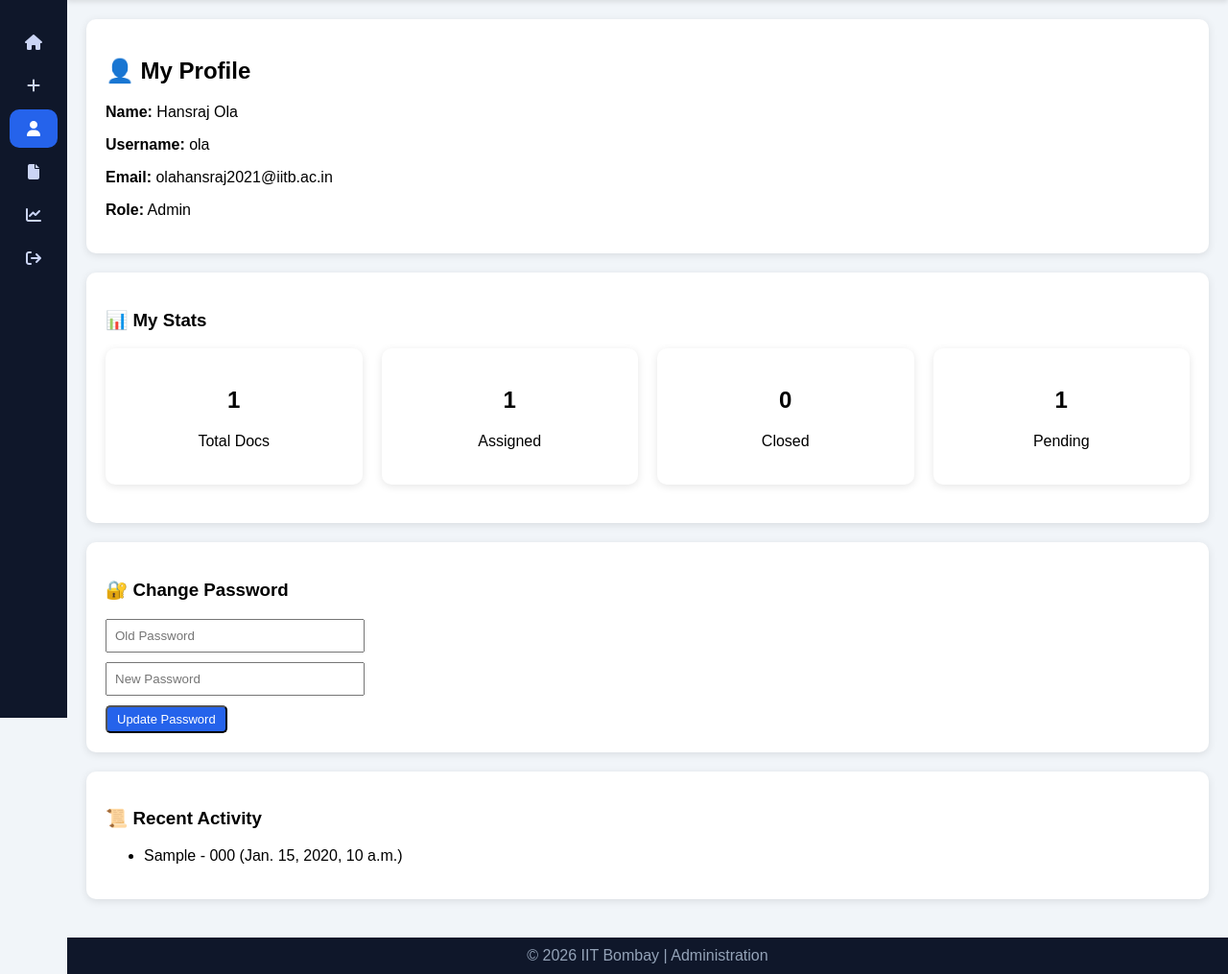
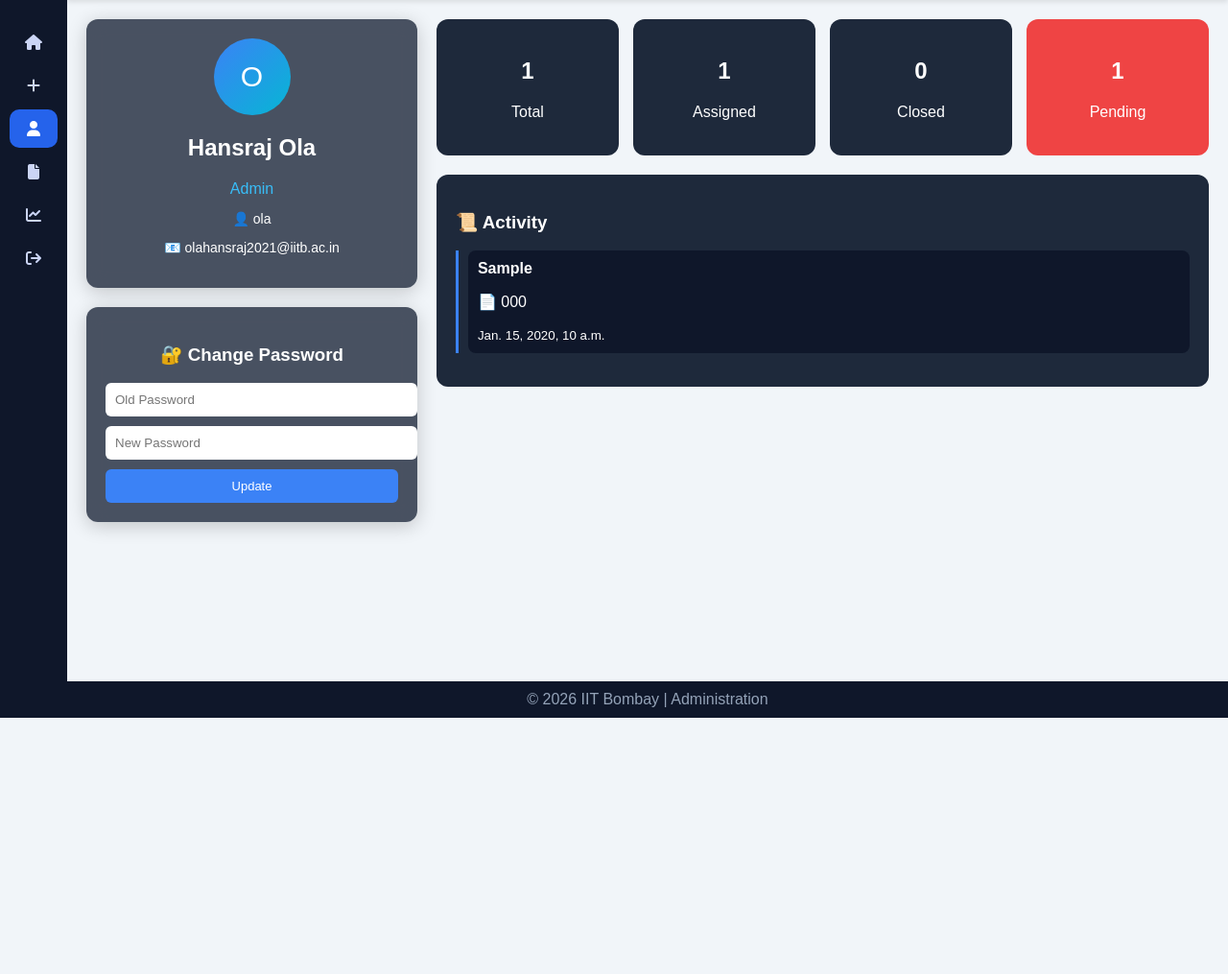
Before and after one commit to olahansraj2021/dts-system, a Django app: page /profile/ in a window 1280 px wide. Shown: the part 52-1067 px from the top of the page at 96% size. After the commit the page ends 800 px from the top, so only its background shows below. Run offline with Django 5.2, Linux system fonts and the light colour scheme; a user stored in the database is signed in; data comes from the database, SQL or seed files in the repository; tables that the repository leaves empty hold one stand-in row (values such as "Sample post").

Commit message:
updated profile

```diff
--- a/core/templates/profile.html
+++ b/core/templates/profile.html
@@ -1,83 +1,239 @@
 {% extends 'base.html' %}
 {% block content %}
 
-<div class="card">
+<div class="profile-container">
 
-    <h2>👤 My Profile</h2>
+<!-- LEFT PANEL -->
+<div class="left-panel">
 
-    <!-- USER INFO -->
-    <div style="margin-top:15px;">
-        <p><strong>Name:</strong> {{ request.user.get_full_name }}</p>
-        <p><strong>Username:</strong> {{ request.user.username }}</p>
-        <p><strong>Email:</strong> {{ request.user.email }}</p>
-        <p><strong>Role:</strong> {{ request.user.profile.role }}</p>
+    <div class="profile-box">
+
+        <div class="avatar">
+            {{ request.user.username|slice:":1"|upper }}
+        </div>
+
+        <h2>{{ request.user.get_full_name }}</h2>
+        <p class="role">{{ request.user.profile.role }}</p>
+
+        <div class="info">
+            <p>👤 {{ request.user.username }}</p>
+            <p>📧 {{ request.user.email }}</p>
+        </div>
+
+    </div>
+
+    <!-- PASSWORD -->
+    <div class="profile-box">
+        <h3>🔐 Change Password</h3>
+
+        <form method="POST">
+        {% csrf_token %}
+
+        <input type="password" name="old_password" placeholder="Old Password" required>
+        <input type="password" name="new_password" placeholder="New Password" required>
+
+        <button class="btn">Update</button>
+
+        </form>
     </div>
 
 </div>
 
+<!-- RIGHT PANEL -->
+<div class="right-panel">
 
-<!-- STATS -->
-<div class="card">
-    <h3>📊 My Stats</h3>
+    <!-- STATS -->
+    <div class="stats">
 
-    <div style="display:flex; gap:20px; margin-top:10px; flex-wrap:wrap;">
-
-        <div class="card" style="flex:1; text-align:center;">
+        <div class="stat">
             <h2>{{ total_docs }}</h2>
-            <p>Total Docs</p>
+            <p>Total</p>
         </div>
 
-        <div class="card" style="flex:1; text-align:center;">
+        <div class="stat">
             <h2>{{ assigned_docs }}</h2>
             <p>Assigned</p>
         </div>
 
-        <div class="card" style="flex:1; text-align:center;">
+        <div class="stat">
             <h2>{{ closed_docs }}</h2>
             <p>Closed</p>
         </div>
 
-        <div class="card" style="flex:1; text-align:center;">
+        <div class="stat highlight">
             <h2>{{ pending_docs }}</h2>
             <p>Pending</p>
         </div>
 
     </div>
-</div>
 
+    <!-- ACTIVITY -->
+    <div class="activity-box">
 
-<!-- CHANGE PASSWORD -->
-<div class="card">
-    <h3>🔐 Change Password</h3>
+        <h3>📜 Activity</h3>
 
-    <form method="POST">
-        {% csrf_token %}
+        <div class="activity-list">
 
-        <input type="password" name="old_password" placeholder="Old Password" required
-               style="display:block; margin-bottom:10px; padding:8px; width:250px;">
+        {% for item in activity %}
 
-        <input type="password" name="new_password" placeholder="New Password" required
-               style="display:block; margin-bottom:10px; padding:8px; width:250px;">
+            <div class="activity-item">
 
-        <button class="btn blue">Update Password</button>
-    </form>
-</div>
+                <div class="line"></div>
 
+                <div class="content">
+                    <b>{{ item.action }}</b>
+                    <p>📄 {{ item.document.doc_number }}</p>
+                    <small>{{ item.timestamp }}</small>
+                </div>
 
-<!-- RECENT ACTIVITY -->
-<div class="card">
-    <h3>📜 Recent Activity</h3>
+            </div>
 
-    <ul>
-        {% for item in activity %}
-            <li>
-                {{ item.action }} - {{ item.document.doc_number }} ({{ item.timestamp }})
-            </li>
         {% empty %}
-            <li>No activity yet</li>
+
+            <p>No activity</p>
+
         {% endfor %}
-    </ul>
+
+        </div>
+
+    </div>
 
 </div>
 
+</div>
+
+<!-- 🎨 CSS -->
+<style>
+
+/* LAYOUT */
+.profile-container{
+display:flex;
+gap:20px;
+}
+
+.left-panel{
+width:30%;
+display:flex;
+flex-direction:column;
+gap:20px;
+}
+
+.right-panel{
+width:70%;
+display:flex;
+flex-direction:column;
+gap:20px;
+}
+
+/* PROFILE BOX */
+.profile-box{
+background:rgba(30,41,59,0.8);
+padding:20px;
+border-radius:12px;
+color:white;
+backdrop-filter:blur(10px);
+box-shadow:0 4px 20px rgba(0,0,0,0.2);
+text-align:center;
+}
+
+/* AVATAR */
+.avatar{
+width:80px;
+height:80px;
+background:linear-gradient(135deg,#3b82f6,#06b6d4);
+display:flex;
+align-items:center;
+justify-content:center;
+border-radius:50%;
+font-size:30px;
+margin:auto;
+margin-bottom:10px;
+}
+
+/* ROLE */
+.role{
+color:#38bdf8;
+margin-bottom:10px;
+}
+
+/* INFO */
+.info{
+margin-top:10px;
+font-size:14px;
+}
+
+/* STATS */
+.stats{
+display:grid;
+grid-template-columns:repeat(4,1fr);
+gap:15px;
+}
+
+.stat{
+background:#1e293b;
+color:white;
+padding:20px;
+border-radius:12px;
+text-align:center;
+transition:0.2s;
+}
+
+.stat:hover{
+transform:translateY(-5px);
+}
+
+.stat.highlight{
+background:#ef4444;
+}
+
+/* ACTIVITY */
+.activity-box{
+background:#1e293b;
+padding:20px;
+border-radius:12px;
+color:white;
+}
+
+.activity-item{
+display:flex;
+gap:10px;
+margin-bottom:15px;
+position:relative;
+}
+
+.line{
+width:3px;
+background:#3b82f6;
+}
+
+.content{
+background:#0f172a;
+padding:10px;
+border-radius:8px;
+width:100%;
+}
+
+/* INPUT */
+input{
+display:block;
+width:100%;
+margin-bottom:10px;
+padding:10px;
+border-radius:6px;
+border:none;
+}
+
+/* BUTTON */
+.btn{
+background:#3b82f6;
+color:white;
+padding:10px;
+border:none;
+border-radius:6px;
+cursor:pointer;
+width:100%;
+}
+
+</style>
+
 {% endblock %}
```
